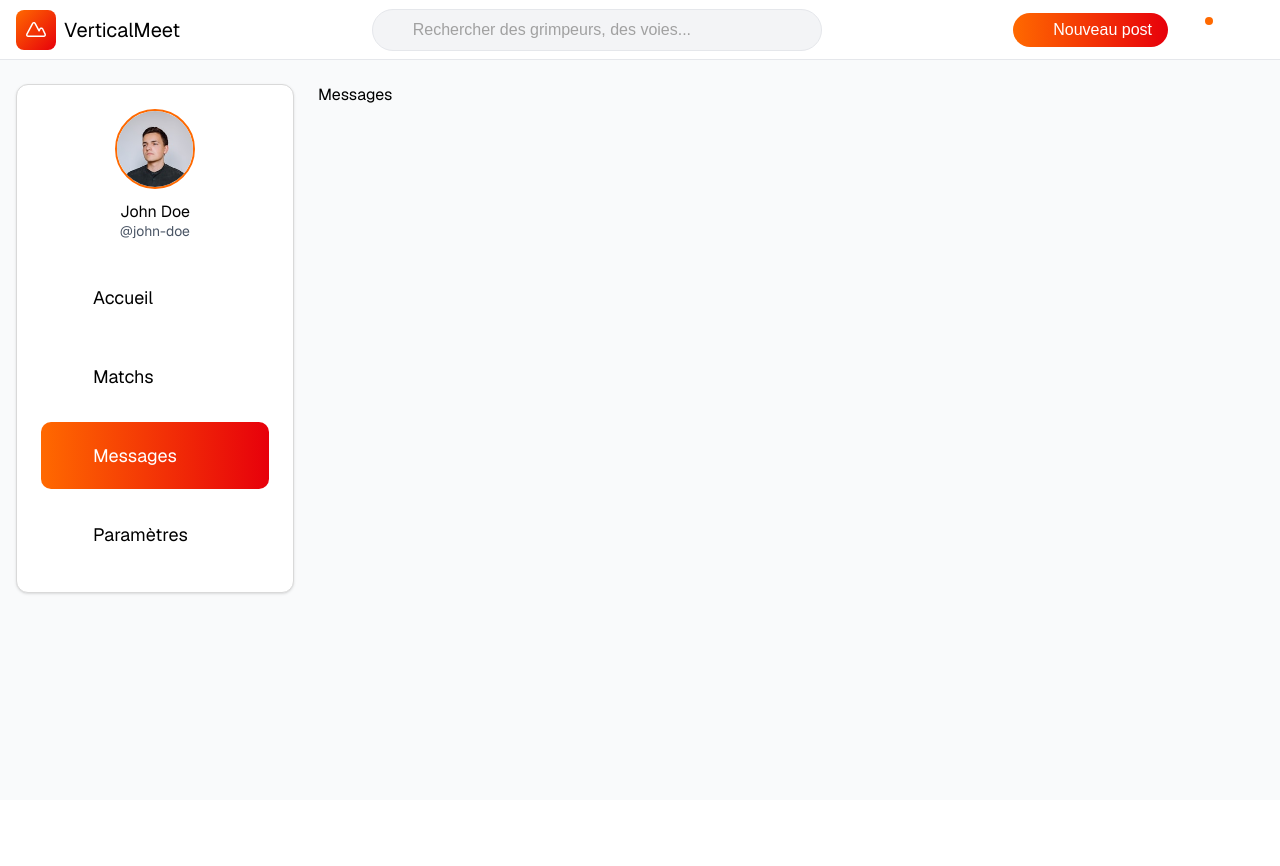
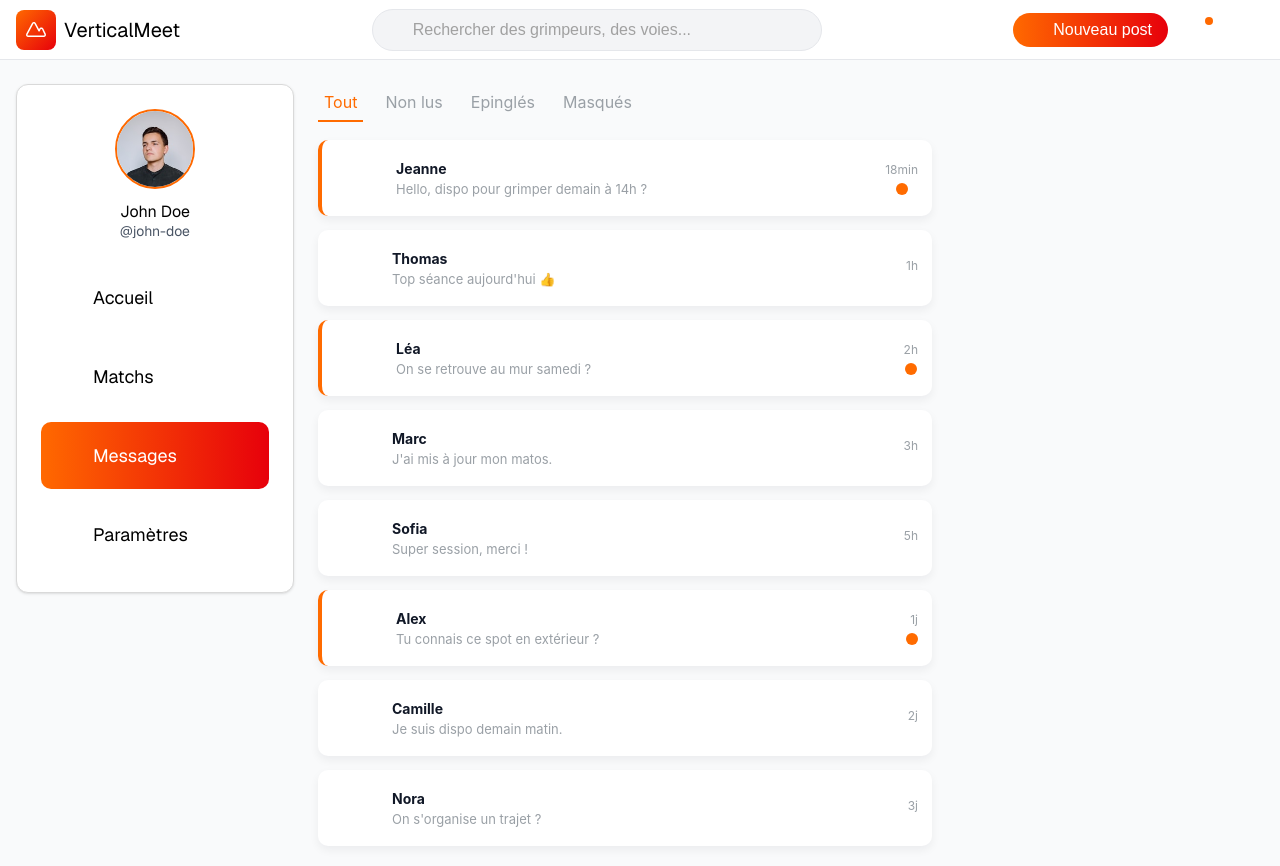
Before and after one commit to leo-jcq/projet-ihm, a Vue app: page /messages in a window 1280 px wide. Shown: the top 866 px of the page. Before the commit the page ends 800 px from the top, so only its background shows below. Built offline with nearby package versions, Linux system fonts and the light colour scheme; some icons are missing.

Commit message:
page Message (pas encore réussi à ref l'avatar)

```diff
--- /dev/null
+++ b/src/components/Messages/Message.vue
@@ -0,0 +1,76 @@
+<script setup lang="ts">
+//import { defineProps, defineEmits } from 'vue'
+import { getAssetPath } from '@/utils/files';
+import type { User } from '@/types/model';
+
+
+type Msg = {
+  id: number
+  name: string
+  avatar: string
+  handle?: string
+  text: string
+  time: string
+  unread?: boolean
+}
+
+const props = defineProps<{ message: Msg, user: User }>();
+
+const emit = defineEmits<{
+  (e: 'open', id: number): void
+}>()
+
+function open() {
+  emit('open', props.message.id)
+}
+</script>
+
+<template>
+  <article class="message-card" :class="{ unread: message.unread }" @click="open">
+    <div class="left">
+      <div class="avatar">
+        <!-- <img :src="getAssetPath(user.avatar)" :alt="user.pseudo" class="user-modal__avatar" /> -->
+    </div>
+      <div class="meta">
+        <div class="name">{{ message.name }}</div>
+        <div class="text">{{ message.text }}</div>
+      </div>
+    </div>
+
+    <div class="right">
+      <div class="time">{{ message.time }}</div>
+      <div class="dot" v-if="message.unread" />
+    </div>
+  </article>
+</template>
+
+<style lang="scss" scoped>
+.message-card{
+  display:flex;
+  justify-content: space-between;
+  align-items:center;
+  padding: 14px;
+  background: #fff;
+  border-radius: 10px;
+  box-shadow: 0 4px 10px rgba(16,24,40,0.06);
+  cursor: pointer;
+  .left{
+    display:flex;
+    gap:12px;
+    align-items:center;
+    .avatar{
+      width:48px;height:48px;border-radius:50%;
+    }
+    .meta{
+      .name{ font-weight:700; font-size:14px }
+      .text{ color:#9aa0a6; font-size:13px; margin-top:4px }
+    }
+  }
+  .right{
+    text-align:right;
+    .time{ color:#9aa0a6; font-size:12px; margin-bottom:6px }
+    .dot{ width:12px;height:12px;background:#ff6b00;border-radius:50%; margin:0 auto }
+  }
+}
+.message-card.unread{ border-left:4px solid #ff6b00 }
+</style>
--- /dev/null
+++ b/src/data/messages.json
@@ -0,0 +1,74 @@
+[
+  {
+    "id": 1,
+    "name": "Jeanne",
+    "handle": "@jeanne",
+    "avatar": "sophie_bernard.jpg",
+    "text": "Hello, dispo pour grimper demain à 14h ?",
+    "time": "18min",
+    "unread": true
+  },
+  {
+    "id": 2,
+    "name": "Thomas",
+    "handle": "@thomas",
+    "avatar": "sophie_bernard.jpg",
+    "text": "Top séance aujourd'hui 👍",
+    "time": "1h",
+    "unread": false
+  },
+  {
+    "id": 3,
+    "name": "Léa",
+    "handle": "@lea",
+    "avatar": "sophie_bernard.jpg",
+    "text": "On se retrouve au mur samedi ?",
+    "time": "2h",
+    "unread": true
+  },
+  {
+    "id": 4,
+    "name": "Marc",
+    "handle": "@marc",
+    "avatar": "sophie_bernard.jpg",
+    "text": "J'ai mis à jour mon matos.",
+    "time": "3h",
+    "unread": false
+  },
+  {
+    "id": 5,
+    "name": "Sofia",
+    "handle": "@sofia",
+    "avatar": "sophie_bernard.jpg",
+    "text": "Super session, merci !",
+    "time": "5h",
+    "unread": false
+  },
+  {
+    "id": 6,
+    "name": "Alex",
+    "handle": "@alex",
+    "avatar": "sophie_bernard.jpg",
+    "text": "Tu connais ce spot en extérieur ?",
+    "time": "1j",
+    "unread": true
+  },
+  {
+    "id": 7,
+    "name": "Camille",
+    "handle": "@camille",
+    "avatar": "sophie_bernard.jpg",
+    "text": "Je suis dispo demain matin.",
+    "time": "2j",
+    "unread": false
+  },
+  {
+    "id": 8,
+    "name": "Nora",
+    "handle": "@nora",
+    "avatar": "sophie_bernard.jpg",
+    "text": "On s'organise un trajet ?",
+    "time": "3j",
+    "unread": false
+  }
+]
--- a/src/pages/Messages.vue
+++ b/src/pages/Messages.vue
@@ -1,9 +1,78 @@
 <script setup lang="ts">
+import { ref, computed } from 'vue'
+import Msg from '@/components/Messages/Message.vue'
+import messagesData from '@/data/messages.json'
+
+type Message = {
+  id: number
+  name: string
+  avatar: string
+  handle?: string
+  text: string
+  time: string
+  unread?: boolean
+}
+
+const tabs = ['Tout', 'Non lus', 'Epinglés', 'Masqués']
+const activeTab = ref('Tout')
+const messages = ref<Message[]>(messagesData as Message[])
+
+function setTab(t: string) {
+  activeTab.value = t
+}
+
+function openMessage(id: number) {
+  const m = messages.value.find(x => x.id === id)
+  if (m) m.unread = false
+  // TODO : redirection vers la page discussion
+}
 </script>
 
 <template>
-    Messages
+  <div class="messages-page">
+
+
+      <main class="main">
+        <div class="tabs">
+          <ul>
+            <li v-for="t in tabs" :key="t" :class="{ active: t === activeTab }" @click="setTab(t)">{{ t }}</li>
+          </ul>
+        </div>
+
+        <div class="list">
+          <Msg
+            v-for="m in messages"
+            :key="m.id"
+            :message="m"
+            @open="openMessage"
+          />
+        </div>
+      </main>
+    </div>
+
 </template>
 
 <style lang="scss">
+:root{
+  --card:#fff;
+  --muted:#9aa0a6;
+  --accent:#ff6b00;
+  --shadow: 0 4px 10px rgba(16,24,40,0.06);
+}
+
+.messages-page{ min-height:100vh; font-family:Inter, system-ui, -apple-system, "Segoe UI", Roboto, Arial; color:#111827;}
+
+/* main */
+.main{ flex:1;
+  .tabs{ margin-bottom:18px;
+    ul{ display:flex; gap:16px; list-style:none; padding:0; margin:0;
+      li{ cursor:pointer; padding:8px 6px; color:var(--muted) }
+      li.active{ color:var(--accent); border-bottom:2px solid var(--accent) }
+    }
+  }
+  .list{ display:flex; flex-direction:column; gap:14px; max-width:760px; margin:0 auto; }
+}
+
+/* responsive */
+@media (max-width:980px){ .content{ flex-direction:column; padding:18px } .sidebar{ width:100% } .main{ width:100% } }
 </style>
```
